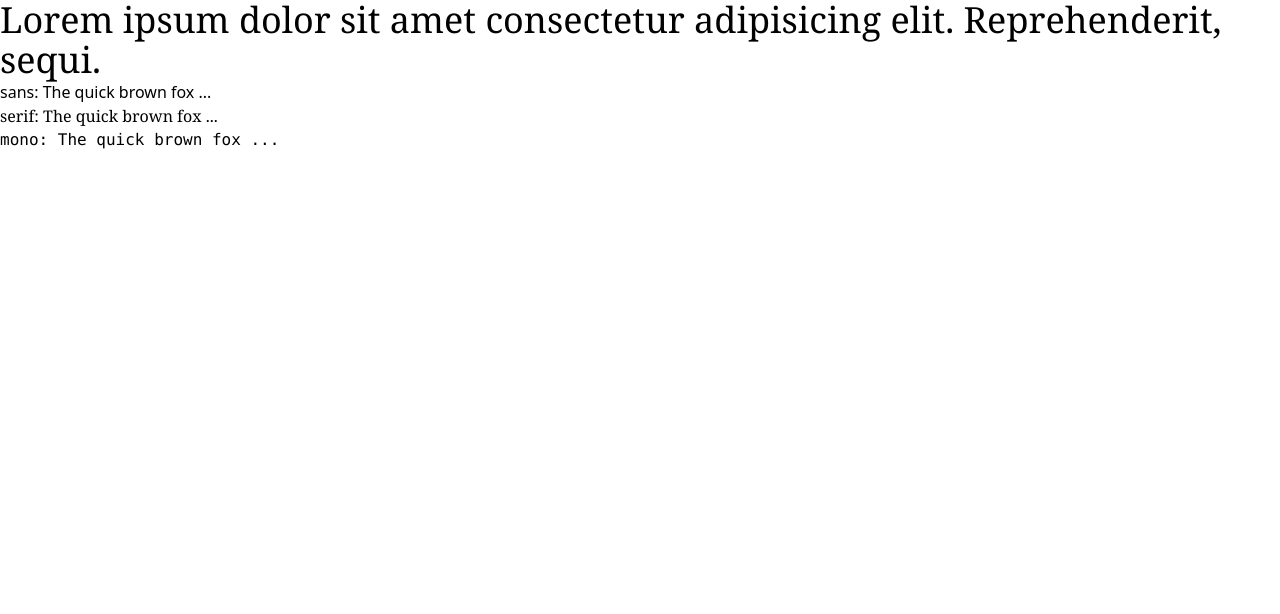
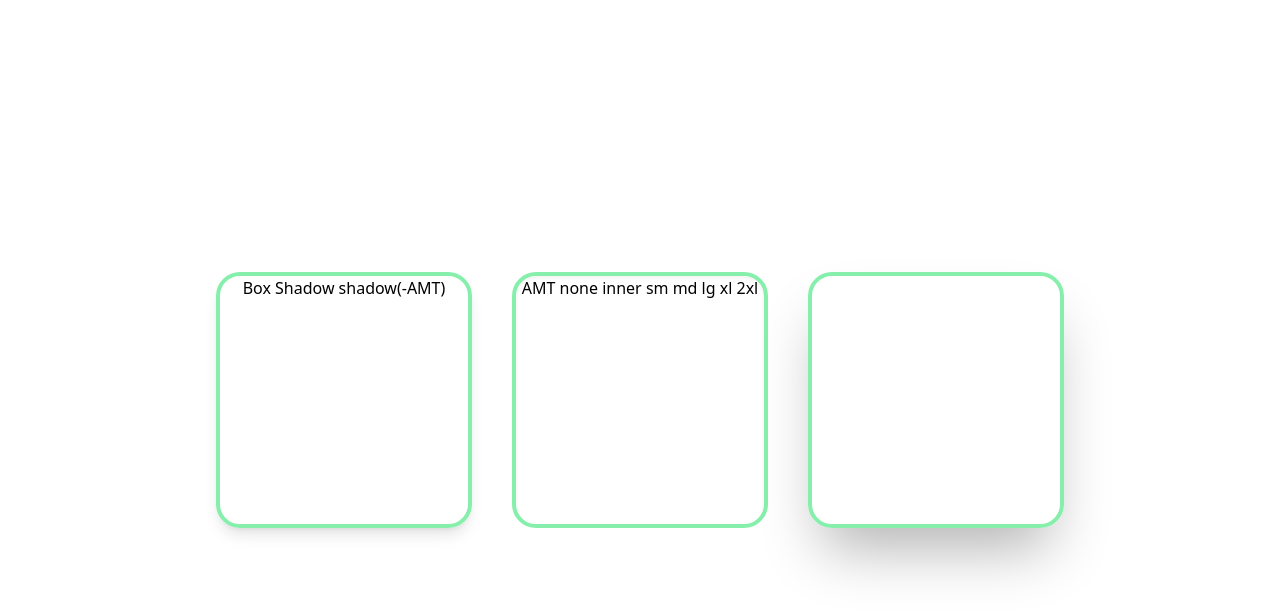
Before and after one commit to subash-gautam/learning-tailwind-css, a React (Vite) app: page / in a window 1280 px wide. Shown: the top 614 px of the page. Built offline with nearby package versions, Linux system fonts and the light colour scheme.

Commit message:
Box Shadow

```diff
--- a/src/App.jsx
+++ b/src/App.jsx
@@ -4,13 +4,16 @@ import Card from "./components/Card";
 function App() {
     return (
         <>
-            <p class="font-sans hover:font-serif focus:text-mono text-4xl">
-                Lorem ipsum dolor sit amet consectetur adipisicing elit.
-                Reprehenderit, sequi.
-            </p>
-            <p class="font-sans ...">sans: The quick brown fox ...</p>
-            <p class="font-serif ...">serif: The quick brown fox ...</p>
-            <p class="font-mono ...">mono: The quick brown fox ...</p>
+            <div className="flex justify-center items-center min-h-screen">
+                <div className="shadow-lg w-64 h-64 bg-white-100 border-4 border-green-300 rounded-3xl m-5 text-center">
+                    Box Shadow shadow(-AMT)
+                </div>
+                <div className="shadow-inner w-64 h-64 bg-white-100 border-4 border-green-300 rounded-3xl m-5 text-center">
+                    {" "}
+                    AMT none inner sm md lg xl 2xl
+                </div>
+                <div className="shadow-[0_35px_60px_-15px_rgba(0,0,0,0.3)] w-64 h-64 bg-white-100 border-4 border-green-300 rounded-3xl m-5"></div>
+            </div>
         </>
     );
 }
```
